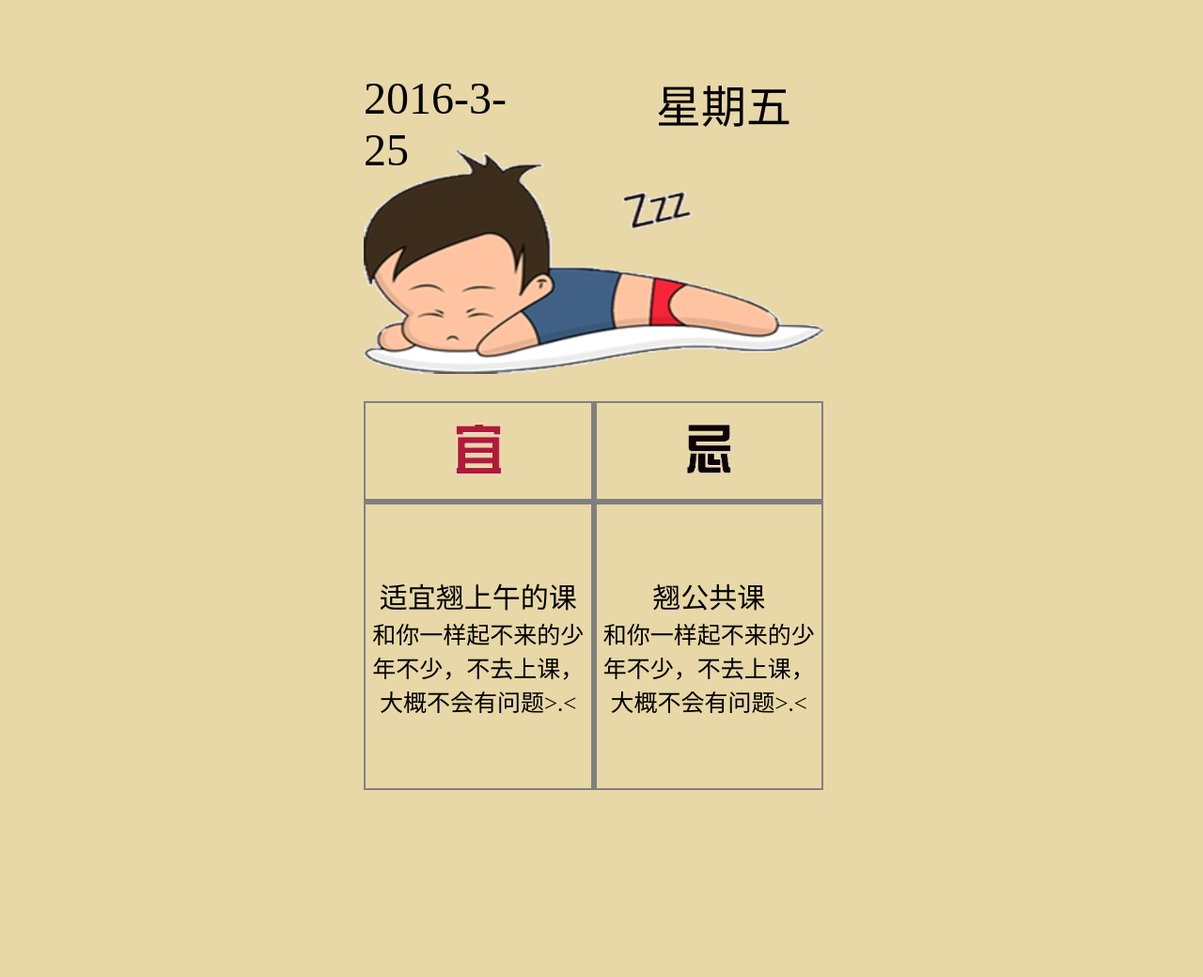
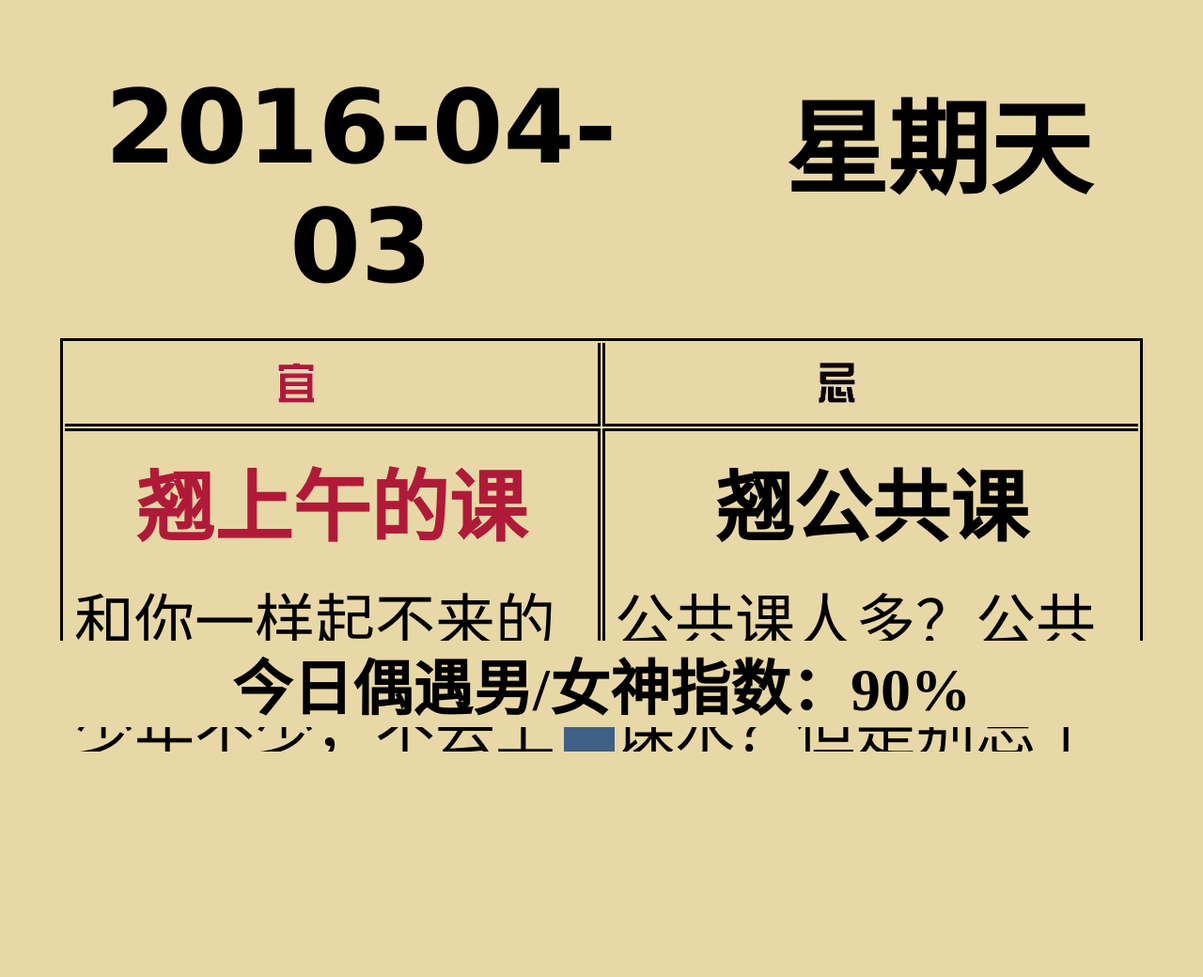
Before and after one commit to GradPaul/Truant-Calendar, a Python web app: template server/templates/result.html in a window 1280 px wide. Shown: the whole page at 94% size. After the commit the page ends 800 px from the top, so only its background shows below. Run offline with Jinja, Linux system fonts and the light colour scheme; the template is opened without the code that fills it, so the values that code supplies are empty.

Commit message:
modified result.html and result.css

```diff
--- a/server/static/css/result.css
+++ b/server/static/css/result.css
@@ -0,0 +1,228 @@
+* {
+	margin: 0;
+	padding: 0;
+	border: none;
+	font-size: 5vw;
+	font-family: "Microsoft Yahei";
+	background-color: rgb(232, 216, 167);
+}
+
+html,body {
+	height: 100%;
+}
+
+.date,.week{
+	font-family: "方正舒体",Geneva, Arial, Helvetica, sans-serif;
+	font-weight: 900;
+	position: fixed;
+	display: inline;
+	top: 9vh;
+	z-index: 3;
+	height: 12vw;
+	font-size: 1.7rem;
+	text-align: center;
+
+}
+.date{
+
+	left: 7vw;
+	width: 46vw;
+}
+.week {
+	right: 7vw;
+	width: 30vw;
+}
+
+.banner {
+	position: fixed;
+	top: 27.2vw;
+	left: 0;
+	right: 0;
+	height: 46.875vw;
+}
+
+.banner > img {
+	position: absolute;
+	height: 100%;
+	top: 4%;
+	left: 13%;<!DOCTYPE html>
+<!-- saved from url=(0026)file:///D:/web/result.html -->
+<html lang="Zh-ch">
+<head>
+	<meta http-equiv="Content-Type" content="text/html; charset=UTF-8">
+    <title>今天翘课了吗？快来测一测你的翘课指数吧！</title>
+	<link rel="stylesheet" type="text/css" href="../static/css/result.css">
+    <link rel="shortcut icon" href="/static/favicon.ico">
+</head>
+<body>
+<div class="date">
+	2016-04-03
+</div>
+<div class="week">
+	星期天
+</div>
+<div class="banner">
+	<img src="../static/images/result/banner001.png">
+</div>
+<div class="table-content">
+	<table>
+		<tbody>
+			<tr>
+				<td class="pros">
+					<img src="../static/images/result/pros.png">
+				</td>
+				<td class="cons">
+					<img src="../static/images/result/cons.png">
+				</td>
+			</tr>
+			<tr>
+				<td class="pros-detail">
+				<div class="pros-content">
+					<div class="title1">翘上午的课</div>
+					<div class="content1">和你一样起不来的少年不少，不去上课，大概不会有问题&gt;.&lt; </div>
+				</div>
+				</td>
+				<td class="cons-detail">
+				<div class="cons-content">
+					<div class="title2">翘公共课</div>
+					<div class="content2">公共课人多？公共课水？但是别忘了公共课常点名。</div>
+				</div>
+				</td>
+			</tr>
+		</tbody>
+	</table>
+</div>
+<div class="chance">
+	今日偶遇男/女神指数：90%
+</div>
+
+
+</body></html>
+	right: 10%;
+}
+
+.table-content {
+	position: fixed;
+	top: 45vh;
+	left: 5vw;
+	right: 5vw;
+	height: 46.4vh;
+	/*border: solid;*/
+}
+
+.table-content > table {
+	height: 100%;
+	border: solid;
+	z-index: 5;
+}
+
+.pros{
+	position: relative;
+	height: 10.8vh;
+	border:solid;
+	border-bottom-width: 3px;
+	border-right-width: 3px;
+	border-top: none;
+	border-left: none;
+}
+.cons {
+	position: relative;
+	height: 10.8vh;
+	border:solid;
+	border-left-width: 3px;
+	border-bottom-width: 3px;
+	border-top: none;
+	border-right: none;
+}
+
+.pros > img {
+	position: relative;
+	height: 50%;
+	left: 40%
+}
+
+.cons > img {
+	position: relative;
+	height: 50%;
+	left: 40%;
+}
+
+.pros-detail{
+	border:solid;
+	border-top-width: 3px;
+	border-right-width: 3px;
+	border-bottom: none;
+	border-left: none;
+	height: 100%;
+	width: 50%;
+	z-index: 1;
+}
+.cons-detail{
+	border:solid;
+	border-top-width: 3px;
+	border-left-width: 3px;
+	border-bottom: none;
+	border-right: none;
+	height: 100%;
+	width: 50%;
+	z-index: 1;
+}
+
+.pros-content {
+
+	margin: 0 10px 0 10px;
+	height: 30vh;
+	z-index: 1;
+}
+.title1 {
+	/*position: absolute;*/
+	top: 13.8vh;
+	font-size: 1.3rem;
+	font-weight: 900;
+	color: rgb(176,26,57);
+	/*margin: 4vh 10px 2vh 10px;*/
+	text-align: center;
+	z-index: 1;
+}
+.content1 {
+	font-family: "方正姚体",Geneva, Arial, Helvetica, sans-serif;
+	margin: 1.5vh 2vw 0 0;
+	z-index: 1;
+	text-align: left;
+	line-height: 180%;
+
+}
+
+.cons-content {
+
+	margin: 0 10px 0 10px;
+	height: 30vh;
+	z-index: 1;
+}
+.title2 {
+	/*position: absolute;*/
+	top: 13.8vh;
+	font-size: 1.3rem;
+	font-weight: 900;
+	/*margin: 4vh 10px 2vh 10px;*/
+	text-align: center;
+	z-index: 1;
+}
+.content2 {
+	font-family: "方正姚体",Geneva, Arial, Helvetica, sans-serif;
+	margin: 1.5vh 2vw 0 0;
+	z-index: 1;
+	text-align: left;
+	line-height: 180%;
+
+}
+.chance {
+	position: fixed;
+	font-size: 0.5;
+	font-weight: 900;
+	text-align: center;
+	left: 0;
+	right: 0;
+	margin: auto;
+	bottom: 3.3vh;
+}
--- a/server/templates/result.html
+++ b/server/templates/result.html
@@ -1,84 +1,53 @@
 <!DOCTYPE html>
-<html>
+<!-- saved from url=(0026)file:///D:/web/result.html -->
+<html lang="Zh-ch">
 <head>
-    <meta http-equiv="content-type" content="text/html; charset=UTF-8">
-    <meta charset="UTF-8">
+	<meta http-equiv="Content-Type" content="text/html; charset=UTF-8">
     <title>今天翘课了吗？快来测一测你的翘课指数吧！</title>
-    <style type="text/css">
-        .onecenter{
-            text-align:center;
-            width:200px;
-            height:50px;
-        }
-        .alsp{ font:48px "微软雅黑" ;}
-        .con{font:30px "幼圆"}
-        .con2{font:25px "微软简仿宋"}
-        .row{font:10px}
-    </style>
+	<link rel="stylesheet" type="text/css" href="/static/css/result.css">
     <link rel="shortcut icon" href="/static/favicon.ico">
 </head>
-<body class=" " style="margin: 0px; background-color: rgb(232, 216, 167);">
-    <div style="z-index: 1000; position: absolute; width: 640px; height: 1040px;
-    overflow: hidden; transform: translateZ(0px); background-color: rgb(232, 216, 167);
-    -moz-user-select: none; left: 302px; top: 0px;"
-    class=" x-component pt-perspective" id="x-auto-1">
-    <div style="position: absolute; width: 190px; height: 61px; transform-style: flat;
-    left: 85px; top: 77px; z-index: 1;" class=" x-component" id="x-auto-2">
-    <div style="position: absolute; width: 100%; height: 100%;">
-        <div style="position: absolute; width: 100%; height: 100%; font-family: Pacifico;
-        font-size: 48px;" class="VxDivMobile">2016-3-25</div>
+<body>
+<div class="date">
+	2016-04-03
 </div>
-    <div style="position: absolute; background-color: white; opacity: 0.01; width: 0px; height: 0px;"></div>
-
-    <div style="position: absolute; width: 150px; height: 44px; transform-style: flat; left: 311px; top: -2px; z-index: 1;" class=" x-component" id="x-auto-3">
-        <div style="position: absolute; width: 100%; height: 100%;">
-            <div style="position: absolute; width: 100%; height: 100%; font-family: Lobster;"
-            class="alsp">星期五</div>
-
+<div class="week">
+	星期天
 </div>
-        <div style="position: absolute; background-color: white; opacity: 0.01; width: 0px; height: 0px;"></div>
+<div class="banner">
+	<img src="/static/images/result/banner001.png">
 </div>
-    <div style="position: absolute; width: 489px; height: 238px; transform-style: flat; box-shadow: none; left: 0px; top: 83px; z-index: 2;" class=" x-component" id="x-auto-4">
-        <div style="position: absolute; width: 100%; height: 100%;">
-            <img src="/static/images/result/banner001.png" aria-hidden="false" style="width: 100%; height: 100%;"></div>
-            <div style="position: absolute; background-color: white; opacity: 0.01; width: 0px; height: 0px;"></div>
-        </div>
-        <div style="position: absolute; width: 489px; height: 489px;  left: 0px; top: 350px; z-index: 2;">
-            <table frame="border" border="1" cellspacing="0">
-                <tbody><tr>
-                    <td style="text-align:center;width:1000px;height:100px;
-                    border-right-width: 5px;border-style:solid;">
-                    <div>
-                        <img src="/static/images/result/pros.png" aria-hidden="false" style="width: 20%; height: 20%;">
+<div class="table-content">
+	<table>
+		<tbody>
+			<tr>
+				<td class="pros">
+					<img src="/static/images/result/pros.png">
+				</td>
+				<td class="cons">
+					<img src="/static/images/result/cons.png">
+				</td>
+			</tr>
+			<tr>
+				<td class="pros-detail">
+				<div class="pros-content">
+					<div class="title1">翘上午的课</div>
+					<div class="content1">和你一样起不来的少年不少，不去上课，大概不会有问题&gt;.&lt; </div>
 				</div>
 				</td>
-                <td style="text-align:center;width:1000px;height:100px; border-style:solid;">
-                    <div >
-                        <img src="/static/images/result/cons.png"
-                        aria-hidden="false" style="width: 20%; height: 20%;">
+				<td class="cons-detail">
+				<div class="cons-content">
+					<div class="title2">翘公共课</div>
+					<div class="content2">公共课人多？公共课水？但是别忘了公共课常点名。</div>
 				</div>
 				</td>
 			</tr>
-            <tr>
-                <td style="text-align:center;width:200px;
-                height:300px;border-right-width:5px;border-top-width: 5px;
-                border-style:solid;">
-                <div class="con" >适宜翘上午的课</div>
-                <div class="row"></div>
-                <div class="con2">和你一样起不来的少年不少，不去上课，大概不会有问题>.< </div>
-            </td>
-            <td style="text-align:center;width:200px;
-            height:300px;border-top-width:5px;border-style:solid;">
-            <div class="con" >翘公共课</div>
-            <div class="row"></div>
-            <div class="con2">和你一样起不来的少年不少，不去上课，大概不会有问题>.< </div>
-        </td>
-    </tr>
-
-</tbody></table>
+		</tbody>
+	</table>
 </div>
+<div class="chance">
+	今日偶遇男/女神指数：90%
 </div>
 
-</div>
 
 </body></html>
```
Lines whose indentation alone changed are shown as unchanged.
